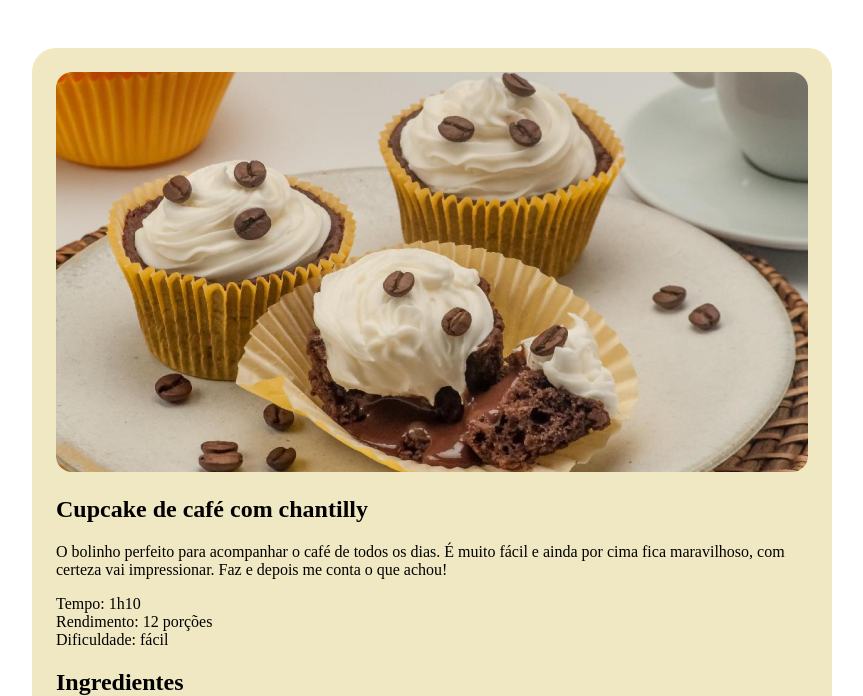
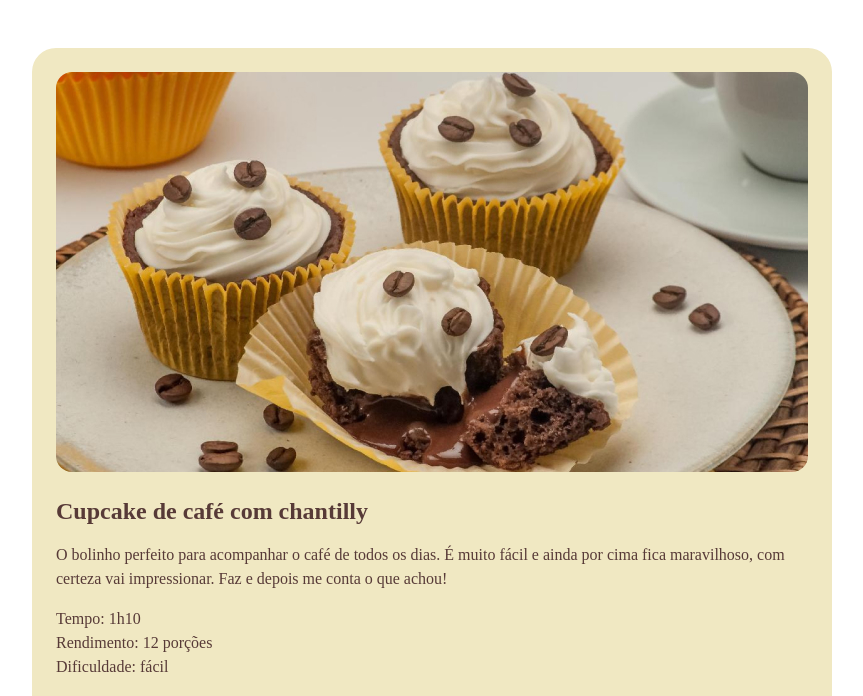
Before and after one commit to luprime/Pagina-Receita, a plain HTML site: page index.html in a window 1280 px wide. Shown: the top 696 px of the page, without its empty margins (208-1071 px from the left). Drawn offline with Linux system fonts and the light colour scheme.

Commit message:
estilo da fonte

```diff
--- a/style.css
+++ b/style.css
@@ -1,3 +1,9 @@
+:root {
+    font-family: "Alice", serif;
+    line-height: 150%;
+    color: #573a37
+}
+
 body{
     background-image: url(assets/bg.jpg);
     background-size: cover;
```
